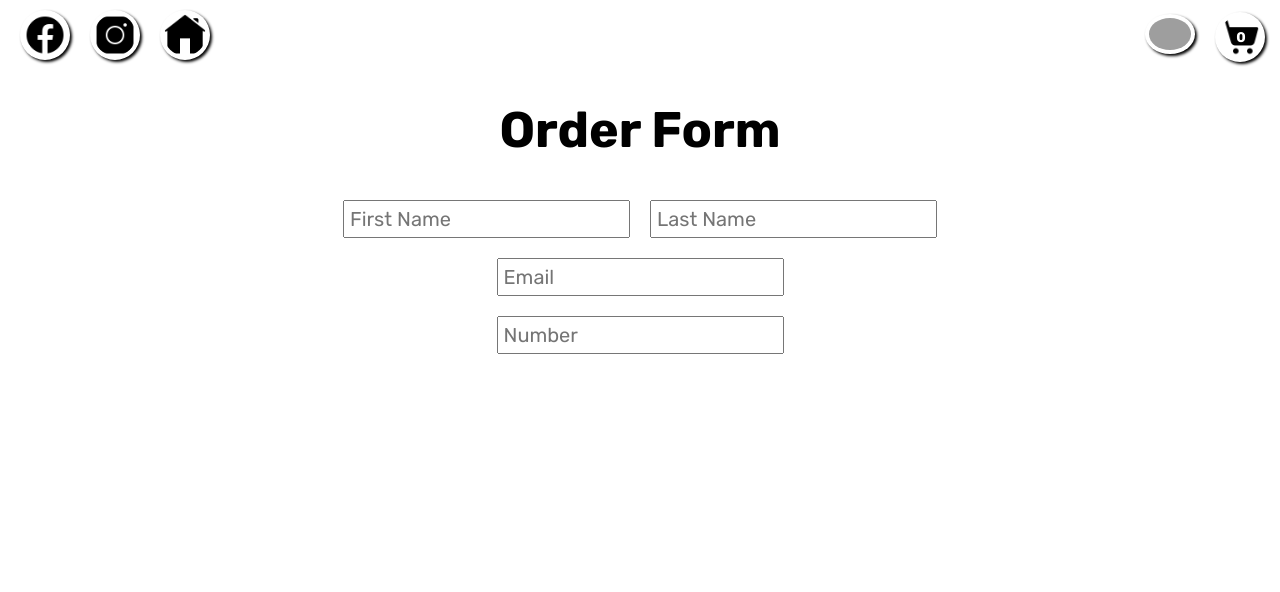
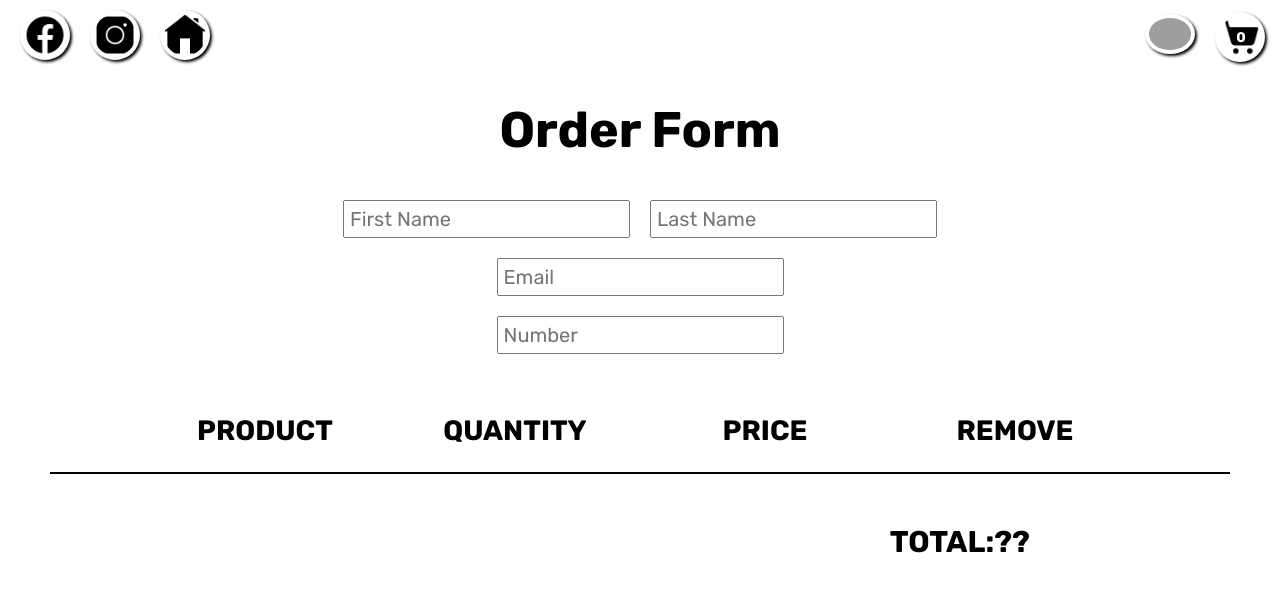
Before and after one commit to GenAnderson/kuponoacres, a React (Create React App) app: page /finalize-order in a window 1280 px wide. Shown: the top 592 px of the page. Built offline with nearby package versions, Linux system fonts and the light colour scheme; grey boxes are pictures that could not be loaded.

Commit message:
added checkout page with most functionality except total and send order

```diff
--- /dev/null
+++ b/src/components/checkoutItem/checkoutItem.jsx
@@ -0,0 +1,37 @@
+import { useContext } from "react";
+import { CartContext } from "../../context/cart.context";
+
+import "./checkoutItem.styles.scss";
+
+const CheckOutItem = function ({ cartItem }) {
+  const { id, name, photo, price, quantity } = cartItem;
+  const { addItemToCart, removeItemToCart, clearItemFromCart } =
+    useContext(CartContext);
+
+  return (
+    <div className="checkoutItemsContainer grid4col" key={id}>
+      <div className="checkout__name">
+        <img className="checkout__photo" src={photo} alt={`${name}`} />
+        <p>{name}</p>
+      </div>
+      <div className="checkout__quantity">
+        <div className="arrow" onClick={() => removeItemToCart(cartItem)}>
+          −
+        </div>
+        <span>{quantity}</span>
+        <div className="arrow" onClick={() => addItemToCart(cartItem)}>
+          +
+        </div>
+      </div>
+      <span className="checkout__price">${price}</span>
+      <div
+        className="checkout__remove"
+        onClick={() => clearItemFromCart(cartItem)}
+      >
+        &#10005;
+      </div>
+    </div>
+  );
+};
+
+export default CheckOutItem;
--- /dev/null
+++ b/src/components/checkoutItem/checkoutItem.styles.scss
@@ -0,0 +1,38 @@
+@mixin flexCenter {
+  display: flex;
+  align-items: center;
+  justify-content: center;
+}
+
+.checkoutItemsContainer {
+  padding: 2.5rem 10rem;
+  font-size: 2.5rem;
+}
+
+.checkout {
+  &__name {
+    justify-self: left;
+    @include flexCenter;
+  }
+  &__photo {
+    max-width: 5rem;
+    object-fit: cover;
+    margin-right: 2rem;
+  }
+  &__quantity {
+    font-size: 2.5rem;
+    gap: 2rem;
+    @include flexCenter;
+
+    .arrow {
+      cursor: pointer;
+    }
+  }
+  &__price {
+    @include flexCenter;
+  }
+  &__remove {
+    cursor: pointer;
+    @include flexCenter;
+  }
+}
--- a/src/components/shopForm/productCard.component.jsx
+++ b/src/components/shopForm/productCard.component.jsx
@@ -22,8 +22,7 @@ const ProductCard = ({ product }) => {
         <img className="prodBkg" src={photo} alt={name} />
       </div>
       <span className="productCard__description">{description}</span>
-      <span className="productCar__nutrients">{nutrients}</span>
-
+      <span className="productCard__nutrients">{nutrients}</span>
       <div className="btnDiv">
         <Buttons buttonType={"addToCart"} onClick={addProductToCart}>
           Add
--- a/src/components/shopForm/productCard.styles.scss
+++ b/src/components/shopForm/productCard.styles.scss
@@ -44,4 +44,8 @@
   &__description {
     font-size: 1.4rem;
   }
+
+  &__nutrients {
+    font-size: 1.1rem;
+  }
 }
--- a/src/context/cart.context.jsx
+++ b/src/context/cart.context.jsx
@@ -1,6 +1,6 @@
 import { createContext, useState, useEffect } from "react";
 
-export const addCartItem = (cartItems, productToAdd) => {
+const addCartItem = (cartItems, productToAdd) => {
   const existingCartItem = cartItems.find(
     (cartItem) => cartItem.id === productToAdd.id
   );
@@ -18,13 +18,13 @@ export const addCartItem = (cartItems, productToAdd) => {
   return [...cartItems, { ...productToAdd, quantity: 1 }];
 };
 
-export const removeCartItem = (cartItems, cartItemToRemove) => {
+const removeCartItem = (cartItems, cartItemToRemove) => {
   const existingCartItem = cartItems.find(
     (cartItem) => cartItem.id === cartItemToRemove.id
   );
 
   if (existingCartItem.quantity === 1) {
-    return cartItems.filter((cartItem) => cartItem.id != cartItemToRemove.id);
+    return cartItems.filter((cartItem) => cartItem.id !== cartItemToRemove.id);
   }
 
   return cartItems.map((cartItem) =>
@@ -35,6 +35,10 @@ export const removeCartItem = (cartItems, cartItemToRemove) => {
         }
       : cartItem
   );
+};
+
+const clearCartItem = (cartItems, cartItemToClear) => {
+  return cartItems.filter((cartItem) => cartItem.id !== cartItemToClear.id);
 };
 
 export const CartContext = createContext({
@@ -66,7 +70,11 @@ export const CartProvider = ({ children }) => {
   };
 
   const removeItemToCart = (cartItemToRemove) => {
-    setCartItems(addCartItem(cartItems, cartItemToRemove));
+    setCartItems(removeCartItem(cartItems, cartItemToRemove));
+  };
+
+  const clearItemFromCart = (cartItemToClear) => {
+    setCartItems(clearCartItem(cartItems, cartItemToClear));
   };
 
   const value = {
@@ -75,6 +83,8 @@ export const CartProvider = ({ children }) => {
     addItemToCart,
     cartItems,
     cartCount,
+    removeItemToCart,
+    clearItemFromCart,
   };
 
   return <CartContext.Provider value={value}>{children}</CartContext.Provider>;
--- a/src/routes/allRoutes.styles.scss
+++ b/src/routes/allRoutes.styles.scss
@@ -1,10 +1,31 @@
 //////////FINALIZE ORDER PAGE//////////
 .finalizeOrderContainer {
   text-align: center;
-  padding: 0, 5rem;
-  font-size: 1.8rem;
+  padding: 0rem 5rem;
+  max-width: 180rem;
+  margin: auto;
 
   h1 {
     font-size: 5rem;
   }
 }
+
+.subHeaderContainer {
+  padding: 5rem 10rem 2.5rem 10rem;
+  font-size: 2.8rem;
+  justify-content: center;
+  border-bottom: 0.1rem solid black;
+  gap: 2rem;
+  text-transform: uppercase;
+  font-weight: bold;
+}
+
+.total {
+  display: flex;
+  justify-content: end;
+  padding: 5rem 20rem;
+  font-size: 3rem;
+  font-weight: bold;
+  text-transform: uppercase;
+  border-top: 0.1rem solid black;
+}
--- a/src/routes/finalize-order.route.jsx
+++ b/src/routes/finalize-order.route.jsx
@@ -1,33 +1,38 @@
-import { useContext } from "react";
+import { Fragment, useContext } from "react";
 import { CartContext } from "../context/cart.context";
 
 import ContactInfo from "../components/shopForm/contactInfo.component";
 
 import "./allRoutes.styles.scss";
+import CheckOutItem from "../components/checkoutItem/checkoutItem";
 
 const FinalizeOrder = function () {
-  const { cartItems, addItemToCart } = useContext(CartContext);
+  const { cartItems } = useContext(CartContext);
 
   return (
     <div className="finalizeOrderContainer">
       <div>
         <ContactInfo />
       </div>
-      <div>
-        {cartItems.map((cartItem) => {
-          const { id, name, quantity } = cartItem;
-          return (
-            <div key={id}>
-              <h2>{name}</h2>
-              <span>{quantity}</span>
-              <br />
-              <span>decrement</span>
-              <br />
-              <span onClick={() => addItemToCart(cartItem)}>increment</span>
-            </div>
-          );
-        })}
+
+      <div className="subHeaderContainer grid4col">
+        <div className="order__subHeader">
+          <span>Product</span>
+        </div>
+        <div className="order__subHeader">
+          <span>Quantity</span>
+        </div>
+        <div className="order__subHeader">
+          <span>Price</span>
+        </div>
+        <div className="order__subHeader">
+          <span>Remove</span>
+        </div>
       </div>
+      {cartItems.map((cartItem) => (
+        <CheckOutItem key={cartItem.id} cartItem={cartItem} />
+      ))}
+      <div className="total">Total:??</div>
     </div>
   );
 };
```
